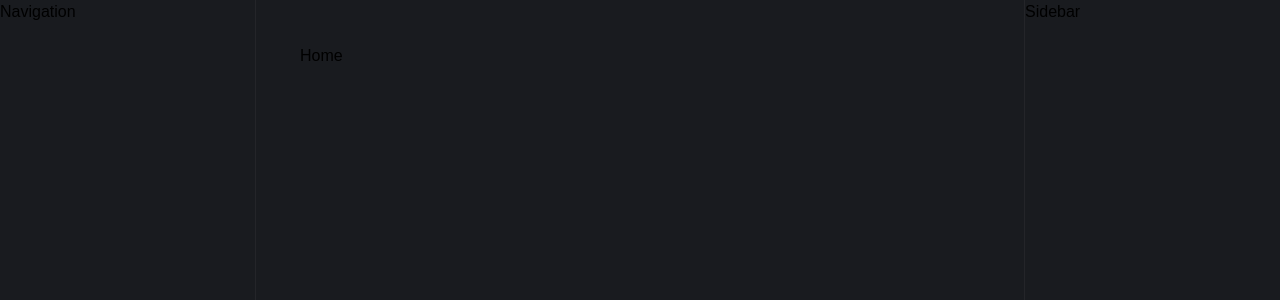
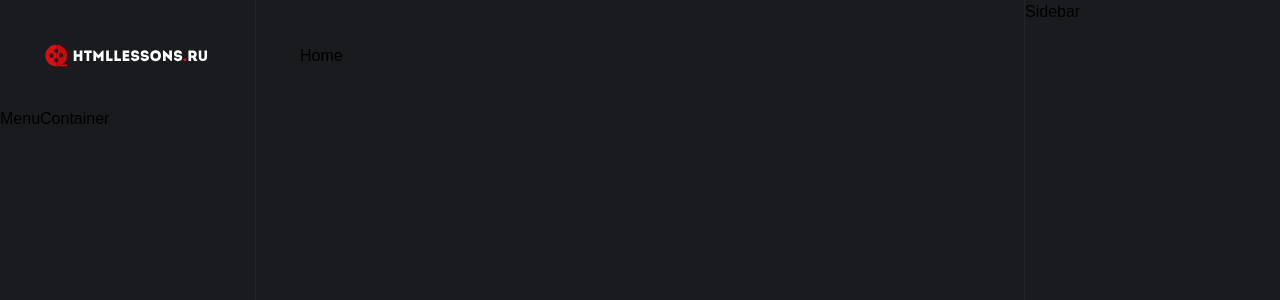
Before and after one commit to AlexKuv/online-cinema_training, a Next.js app in the folder client/: page / in a window 1280 px wide. Shown: the top 300 px of the page. Built offline with nearby package versions, Linux system fonts and the light colour scheme.

Commit message:
basic navigation layout

```diff
--- /dev/null
+++ b/client/app/components/layout/Navigation/Logo.tsx
@@ -0,0 +1,21 @@
+import Image from 'next/image'
+import Link from 'next/link'
+import { FC } from 'react'
+
+import logoImage from '@/assets/images/logo.svg'
+
+const Logo: FC = () => {
+  return (
+    <Link href="/" className="px-layout mb-10 block">
+      <Image
+        src={logoImage}
+        width={247}
+        height={34}
+        alt="Online cinema"
+        draggable={false}
+      />
+    </Link>
+  )
+}
+
+export default Logo
--- /dev/null
+++ b/client/app/components/layout/Navigation/MenuContainer/MenuContainer.tsx
@@ -0,0 +1,7 @@
+import { FC } from 'react'
+
+const MenuContainer: FC = () => {
+  return <div>MenuContainer</div>
+}
+
+export default MenuContainer
--- a/client/app/components/layout/Navigation/Navigation.module.css
+++ b/client/app/components/layout/Navigation/Navigation.module.css
@@ -0,0 +1,3 @@
+.navigation {
+  @apply py-layout;
+}
--- a/client/app/components/layout/Navigation/Navigation.tsx
+++ b/client/app/components/layout/Navigation/Navigation.tsx
@@ -1,9 +1,17 @@
 import { FC } from 'react'
+
+import Logo from './Logo'
+import MenuContainer from './MenuContainer/MenuContainer'
 
 import styles from './Navigation.module.css'
 
 const Navigation: FC = () => {
-  return <div>Navigation</div>
+  return (
+    <div className={styles.navigation}>
+      <Logo />
+      <MenuContainer />
+    </div>
+  )
 }
 
 export default Navigation
```
Also changed, not shown: client/app/assets/images/logo.svg (added).
